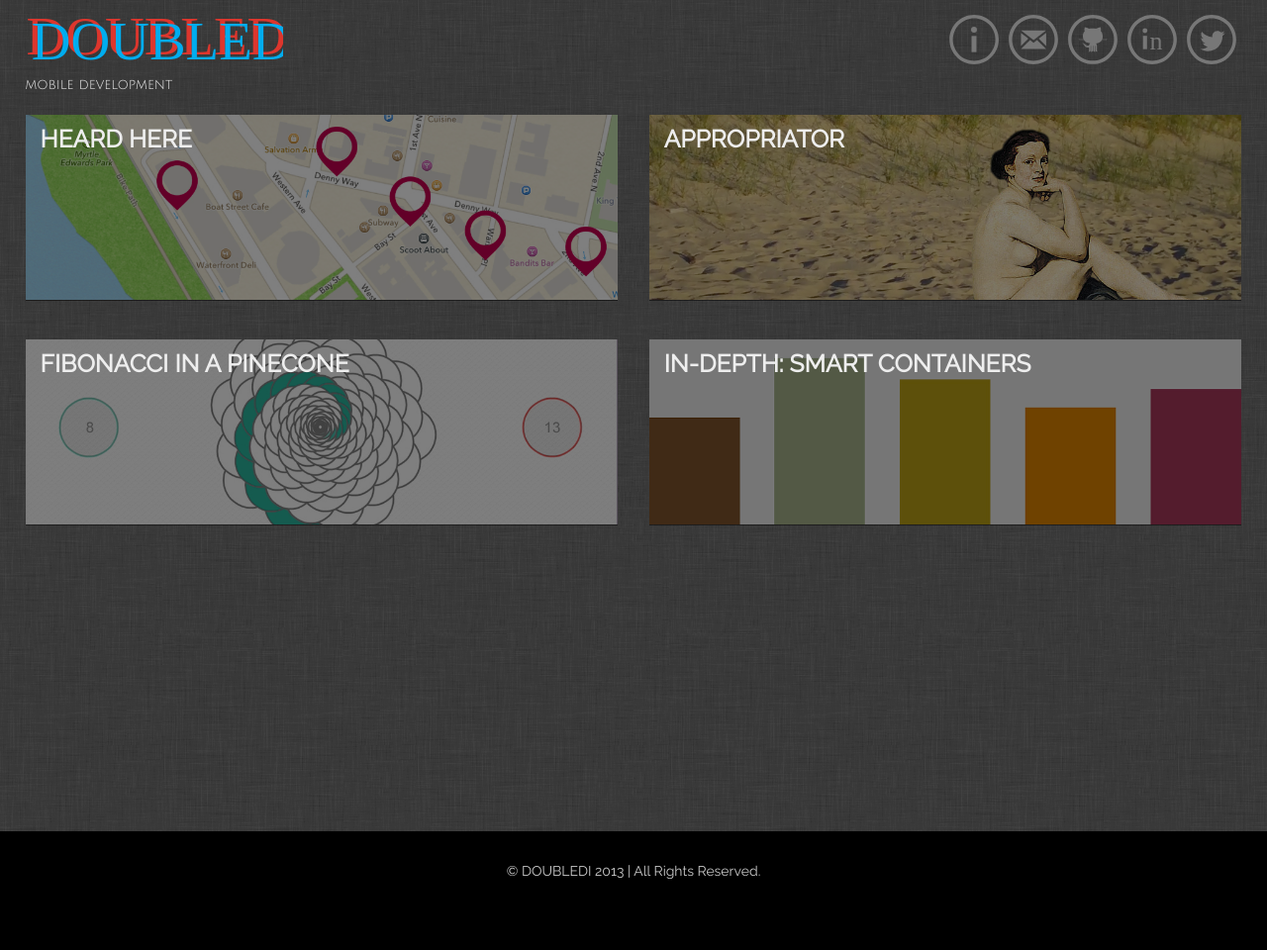
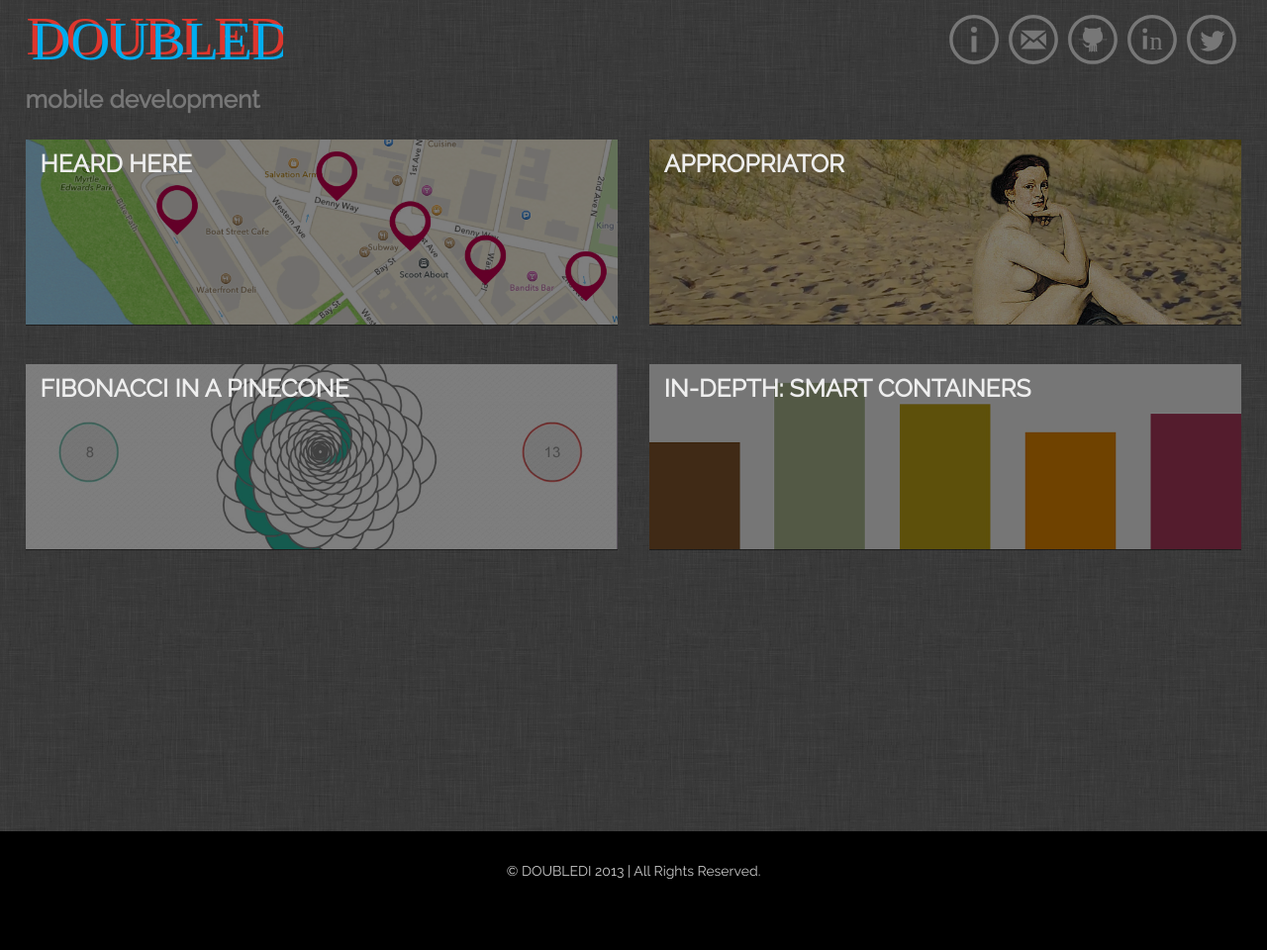
Before and after one commit to diannamertz/doubledi.github.com, a Jekyll site: the page built from index.html, in a window 1280 px wide. Shown: the whole page at 99% size. Built offline with Jekyll 4.4.1, drawn with Linux system fonts in a browser that asks for light colours.

Commit message:
final index fix

```diff
--- a/_layouts/default.html
+++ b/_layouts/default.html
@@ -60,7 +60,7 @@
                       font-size="55">DOUBLEDI</text>
                       </a>
                 </svg>
-                <div  class="subfont">mobile development</div>
+                <div  class="subfont"><h3>mobile development</h3></div>
             </nav>
           </div> <!--row-fluid-->
           <!-- Modal -->
--- a/css/style.css
+++ b/css/style.css
@@ -43,7 +43,7 @@ nav li {
 }
 
 .subfont {
-  color: #eeeeee;
+  color: #777777;
 }
 
 /*
```
